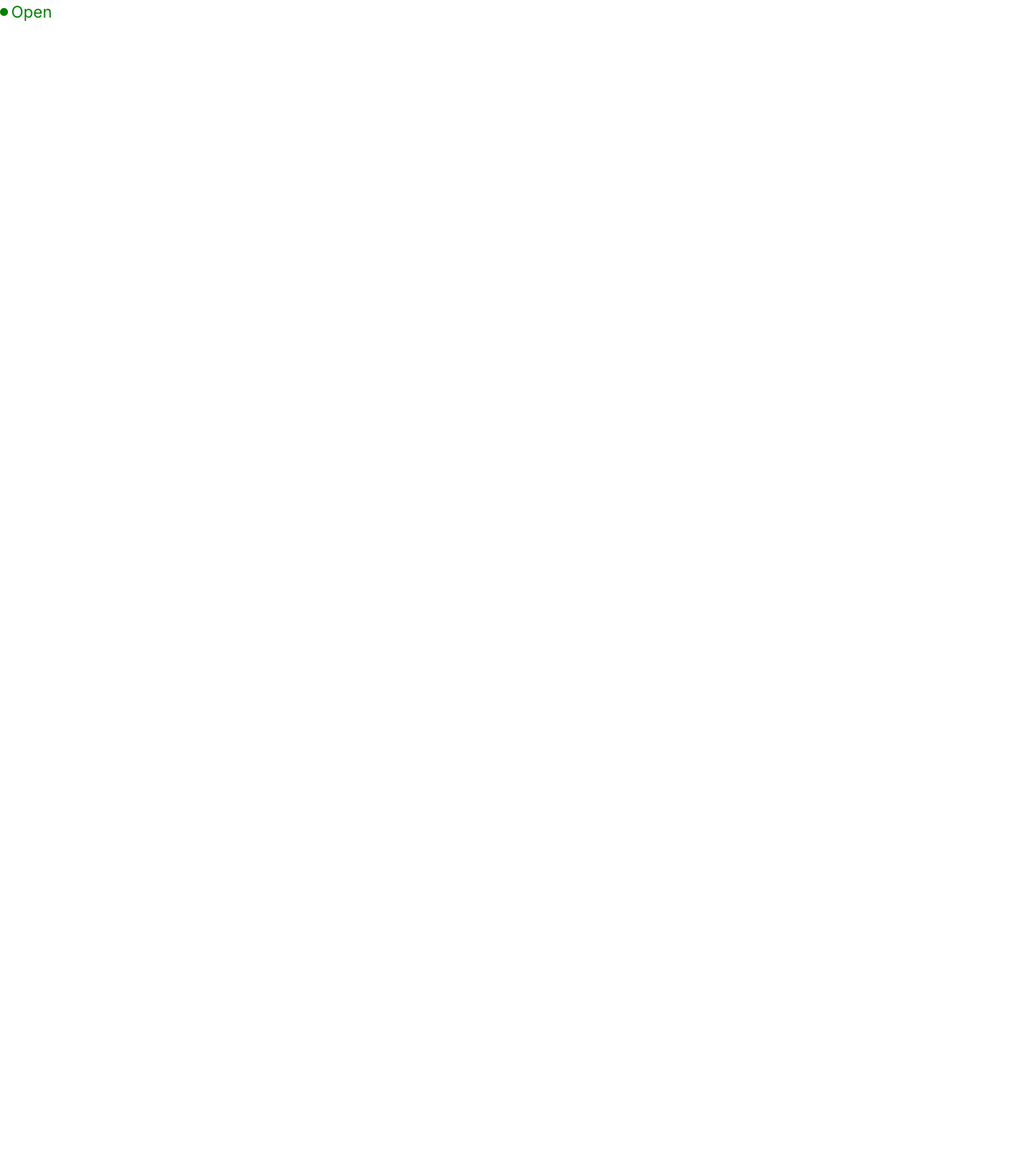
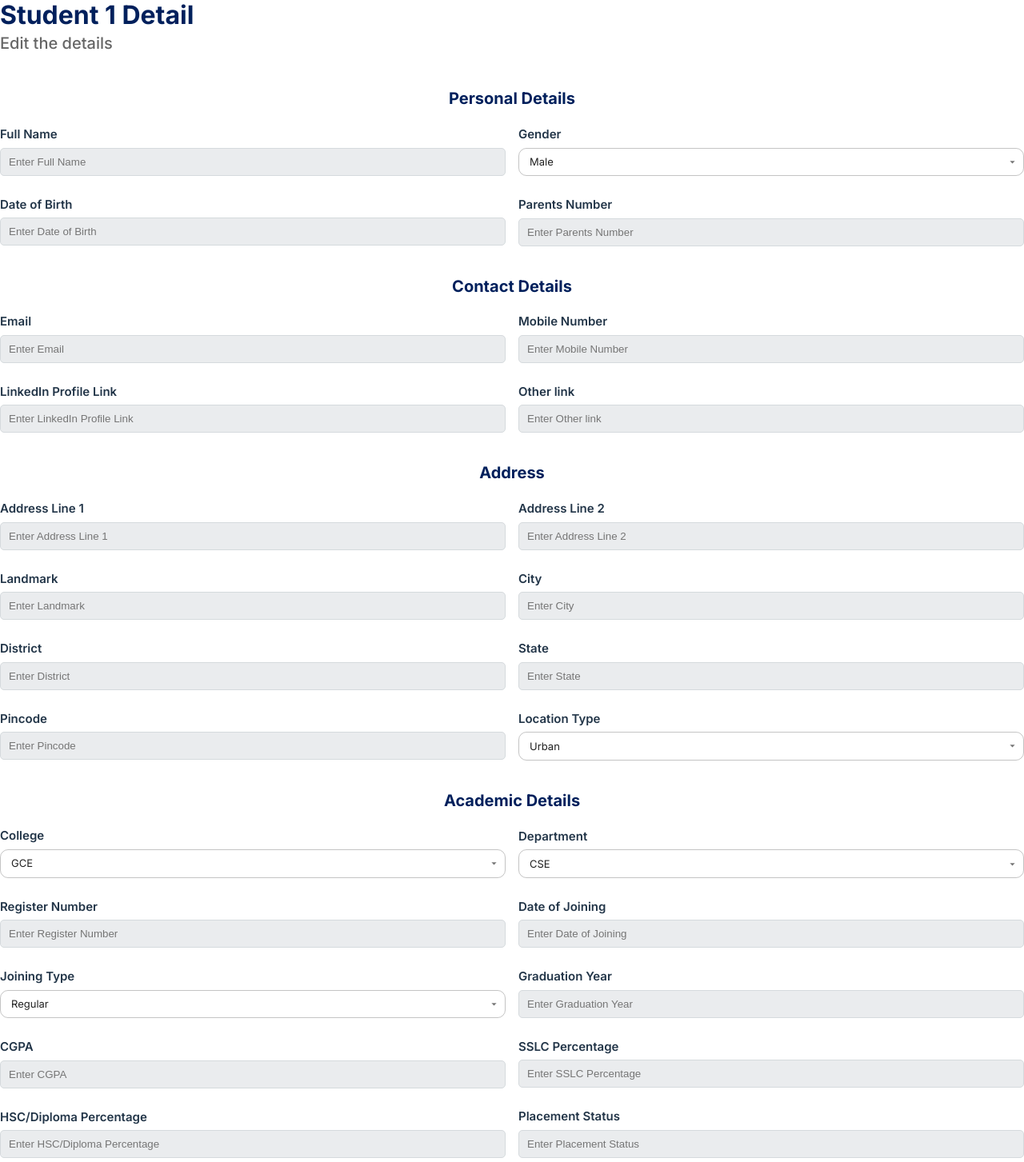
Before and after one commit to nagaraja6050266/RecGrootClient, a React (Vite) app: page /test in a window 1280 px wide. Shown: the whole page at 80% size. Before the commit the page ends 800 px from the top, so only its background shows below. Built offline with nearby package versions, Linux system fonts and the light colour scheme.

Commit message:
edit page done but onclick not working

```diff
--- a/src/App.jsx
+++ b/src/App.jsx
@@ -15,11 +15,12 @@ import { CollegeSignUp } from "./pages/signup/CollegeSignUp.jsx";
 import StudentSignUpForm from "./pages/signup/StudentSignUp.jsx";
 import { StudentDetails } from "./pages/students/StudentDetails.jsx";
 import StudentsList from "./pages/students/StudentsList.jsx";
+import { StudentDetailsEdit } from "./pages/students/StudentDetailsEdit.jsx";
 
 function App() {
     return (
         <Routes>
-            <Route path="/test" element={<StatusComponent />} />
+            <Route path="/test" element={<StudentDetailsEdit />} />
             <Route path="/student/signup" element={<StudentSignUpForm />} />
             <Route path="/institute/signup" element={<CollegeSignUp />} />
             <Route element={<IndexTemplate page={" "} />}>
@@ -57,6 +58,7 @@ function App() {
                 />
                 <Route path="/rep/drives" element={<DrivesList />} />
                 <Route path="/rep/drives/:driveId" element={<DriveDetails />} />
+                <Route path="/students/:studentId/edit" element={<StudentDetailsEdit />} />
             </Route>
         </Routes>
     );
--- a/src/components/EditPage.jsx
+++ b/src/components/EditPage.jsx
@@ -1,8 +1,18 @@
 import { FlexBox } from "./common-components/styledComponents";
 import { FormHeader } from "./FormHeader";
+import { FormSegment } from "./FormSegment";
 
-export function EditPage({heading,subheading}){
-    return <FlexBox flexDirection={"column"}>
-        <FormHeader heading={heading} subheading={subheading} />
-    </FlexBox>
+export function EditPage({ heading, subheading, fieldsJson = [] }) {
+    return (
+        <FlexBox flexDirection={"column"}>
+            <FormHeader heading={heading} subheading={subheading} />
+            {fieldsJson.map((segment, i) => (
+                <FormSegment
+                    segmentHeader={segment.segmentHeader}
+                    leftInput={segment.leftInput}
+                    rightInput={segment.rightInput}
+                />
+            ))}
+        </FlexBox>
+    );
 }
--- a/src/pages/students/StudentDetails.jsx
+++ b/src/pages/students/StudentDetails.jsx
@@ -1,10 +1,11 @@
 import { useEffect, useState } from "react";
-import { useParams } from "react-router-dom";
+import { useNavigate, useParams } from "react-router-dom";
 import DetailsViewComponent from "../../components/common-components/DetailsViewComponent";
 
 export function StudentDetails() {
     const { studentId } = useParams();
     const [studentDetails, setStudentDetails] = useState(null);
+    const navigate = useNavigate();
 
     function prepareInputFromResponse(response) {
         const { name, dob, email, phone, address } = response;
@@ -56,8 +57,23 @@ export function StudentDetails() {
         }
     }, [studentId]);
 
+    const headerJson = {
+        title: "Student Details",
+        subtitle: "Info Goes Here",
+        status: "Open",
+        options: {
+            edit: {
+                invokeMethod: () => {
+                    navigate(`students/${studentId}/edit`)
+                }
+            },
+        },
+    };
+
+
     return (
         <DetailsViewComponent
+            header={headerJson}
             details={
                 studentDetails ? prepareInputFromResponse(studentDetails) : []
             }
--- /dev/null
+++ b/src/pages/students/StudentDetailsEdit.jsx
@@ -0,0 +1,205 @@
+import { EditPage } from "../../components/EditPage";
+import { JOIN_TYPE_CONST, GENDER_CONST, LOC_TYPE_CONST } from "../../Constants";
+import { useState } from "react";
+
+export function StudentDetailsEdit() {
+    const [isChecked, setIsChecked] = useState(true);
+    const [emailErrorMsg, setEmailErrorMsg] = useState(" ");
+    const [fullnameErrorMsg, setFullnameErrorMsg] = useState(" ");
+    const [mobileErrorMsg, setMobileErrorMsg] = useState(" ");
+    const [pincodeErrMsg, setPicodeErrMsg] = useState(" ");
+
+    const Colleges = ["GCE", "Anna Univ", "FXEC"];
+    const Departments = ["CSE", "ECE", "EEE"];
+
+    let fullname, email, mobileNumber;
+
+    function isFormFilled() {
+        fullname = document.getElementById("name").value.trim();
+        email = document.getElementById("email").value.trim();
+        mobileNumber = document.getElementById("mobile").value.trim();
+        if (!fullname) {
+            setFullnameErrorMsg("Full Name is Mandatory");
+            return false;
+        } else {
+            setFullnameErrorMsg(" ");
+        }
+        if (!email) {
+            setEmailErrorMsg("Email ID is mandatory");
+            return false;
+        } else {
+            setEmailErrorMsg(" ");
+        }
+        if (!mobileNumber) {
+            setMobileErrorMsg("Mobile number is mandatory");
+            return false;
+        } else {
+            setMobileErrorMsg(" ");
+        }
+        if (!isChecked) {
+            return false;
+        }
+        return true;
+    }
+    const handleCheck = () => {
+        setIsChecked(!isChecked);
+    };
+
+    const studentsInputFieldsArray = [
+        {
+            segmentHeader: "Personal Details",
+            leftInput: [
+                {
+                    labelName: "Full Name",
+                    inputId: "name",
+                    errMsg: fullnameErrorMsg,
+                },
+                {
+                    labelName: "Date of Birth",
+                    inputId: "dob", //Date type should be added
+                },
+            ],
+            rightInput: [
+                {
+                    labelName: "Gender",
+                    inputId: "gender",
+                    inputType: "dropdown",
+                    optionsArray: GENDER_CONST,
+                },
+                {
+                    labelName: "Parents Number",
+                    inputId: "parentNo",
+                },
+            ],
+        },
+        {
+            segmentHeader: "Contact Details",
+            leftInput: [
+                {
+                    labelName: "Email",
+                    inputType: "email",
+                    inputId: "email",
+                    errMsg: emailErrorMsg,
+                },
+                {
+                    labelName: "LinkedIn Profile Link",
+                    inputId: "linkedInLink",
+                },
+            ],
+            rightInput: [
+                {
+                    labelName: "Mobile Number",
+                    inputId: "mobile",
+                    errMsg: mobileErrorMsg,
+                },
+                {
+                    labelName: "Other link",
+                    inputId: "otherLink",
+                },
+            ],
+        },
+        {
+            segmentHeader: "Address",
+            leftInput: [
+                {
+                    labelName: "Address Line 1",
+                    inputId: "addressLine1",
+                },
+                {
+                    labelName: "Landmark",
+                    inputId: "landmark",
+                },
+                {
+                    labelName: "District",
+                    inputId: "district",
+                },
+                {
+                    labelName: "Pincode",
+                    inputId: "pincode",
+                },
+            ],
+            rightInput: [
+                {
+                    labelName: "Address Line 2",
+                    inputId: "addressLine2",
+                },
+                {
+                    labelName: "City",
+                    inputId: "city",
+                },
+                {
+                    labelName: "State",
+                    inputId: "state",
+                },
+                {
+                    labelName: "Location Type",
+                    inputId: "locationType",
+                    inputType: "dropdown",
+                    optionsArray: LOC_TYPE_CONST,
+                },
+            ],
+        },
+        {
+            segmentHeader: "Academic Details",
+            leftInput: [
+                {
+                    labelName: "College",
+                    inputType: "dropdown",
+                    inputId: "college",
+                    optionsArray: Colleges,
+                },
+                {
+                    labelName: "Register Number",
+                    inputId: "regNo",
+                },
+                {
+                    labelName: "Joining Type",
+                    inputId: "joinType",
+                    inputType: "dropdown",
+                    optionsArray: JOIN_TYPE_CONST,
+                },
+                {
+                    labelName: "CGPA",
+                    inputId: "cgpa",
+                },
+                {
+                    labelName: "HSC/Diploma Percentage",
+                    inputId: "hscDiplomaPercentage",
+                },
+            ],
+            rightInput: [
+                {
+                    labelName: "Department",
+                    inputId: "department",
+                    inputType: "dropdown",
+                    optionsArray: Departments,
+                },
+
+                {
+                    labelName: "Date of Joining",
+                    inputId: "date",
+                },
+                {
+                    labelName: "Graduation Year",
+                    inputId: "graduationYear",
+                },
+                {
+                    labelName: "SSLC Percentage",
+                    inputId: "sslcPercentage",
+                },
+                {
+                    labelName: "Placement Status",
+                    inputId: "placementStatus",
+                },
+            ],
+        },
+    ];
+
+    return (
+        <EditPage
+            heading={"Student 1 Detail"}
+            subheading={"Edit the details"}
+            fieldsJson={studentsInputFieldsArray}
+        />
+    );
+}
```
